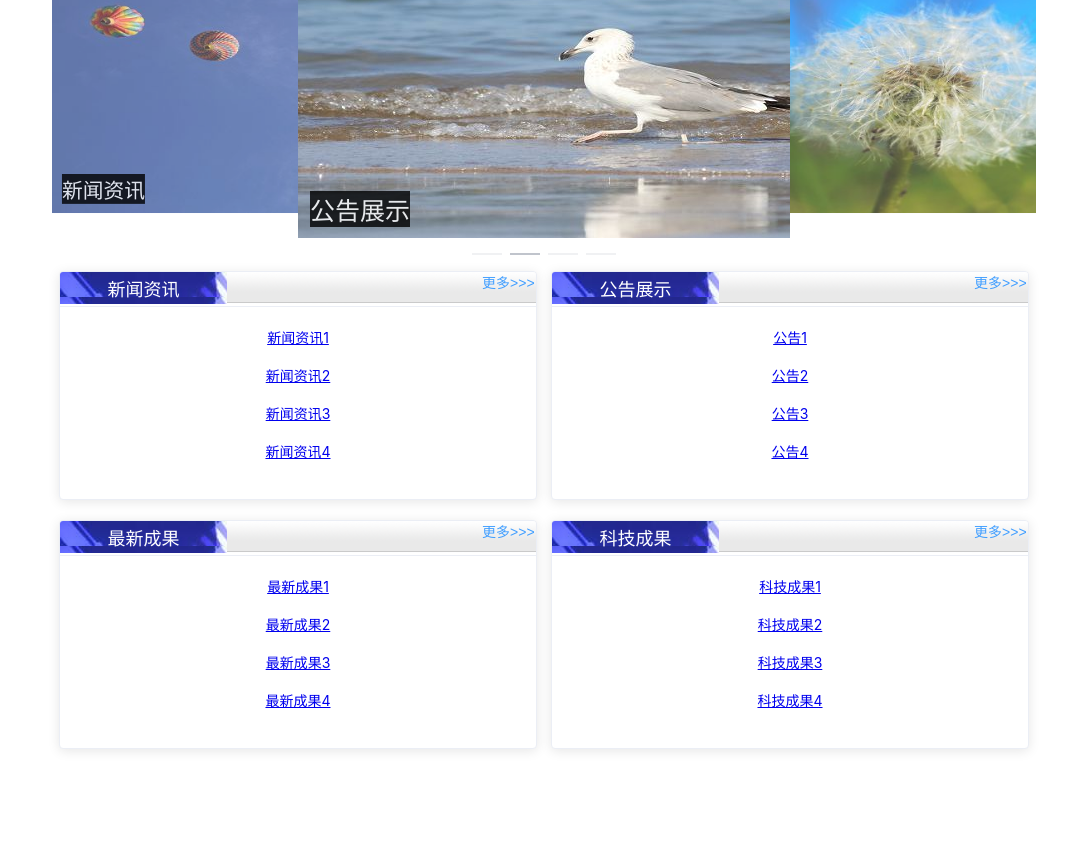
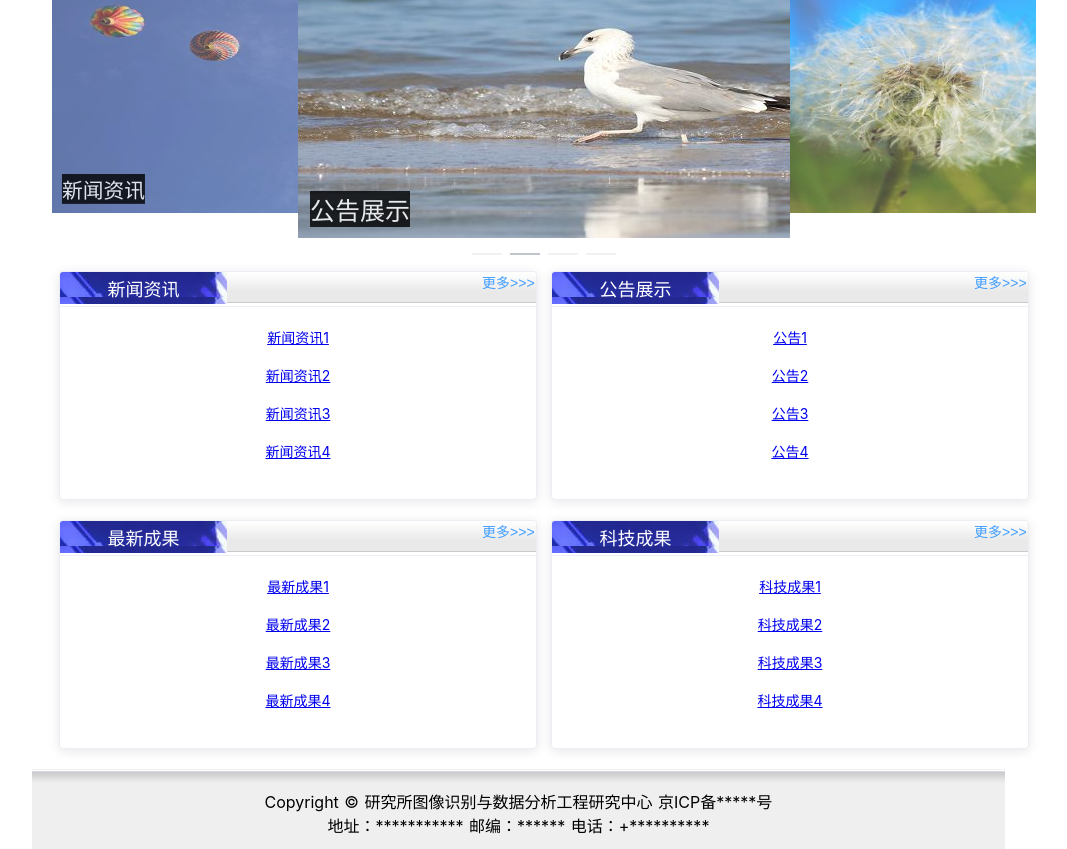
Before and after one commit to frozenblackflame/raduationProject, a Nuxt app: page / in a window 1280 px wide. Shown: the part 344-1193 px from the top of the page, without its empty margins (96-1163 px from the left). Before the commit the page ends 1133 px from the top, so only its background shows below. Built offline with nearby package versions, Linux system fonts and the light colour scheme.

Commit message:
首页完成

```diff
--- /dev/null
+++ b/components/Foot.vue
@@ -0,0 +1,25 @@
+<template>
+  <div class="foot">
+    <div>
+      <p>Copyright © 研究所图像识别与数据分析工程研究中心 京ICP备*****号</p>
+    </div>
+    <div>
+      <p>地址：*********** 邮编：****** 电话：+**********</p>
+    </div>
+  </div>
+</template>
+
+<script>
+export default {};
+</script>
+
+<style>
+.el-footer {
+  background-image: url("../static/foot.gif");
+  width: 95%;
+  height: 80px;;
+}
+.foot{
+    padding-top: 20px;
+}
+</style>
--- a/components/Main.vue
+++ b/components/Main.vue
@@ -165,4 +165,7 @@ export default {
 .card_title{
   width: 35%;
 }
+.el-main{
+  padding-bottom: 0px;
+}
 </style>
--- a/pages/index.vue
+++ b/pages/index.vue
@@ -10,7 +10,7 @@
             <Main></Main>
           </el-main>
           <el-footer height>
-            <!-- Footer content -->
+            <Foot></Foot>
           </el-footer>
         </el-container>
       </el-container>
@@ -20,12 +20,14 @@
 
 <script>
 import Header from "~/components/Header";
-import Main from "~/components/main";
+import Main from "~/components/Main";
+import Foot from "~/components/Foot";
 
 export default {
   components: {
     Header,
-    Main
+    Main,
+    Foot
   }
 };
 </script>
```
